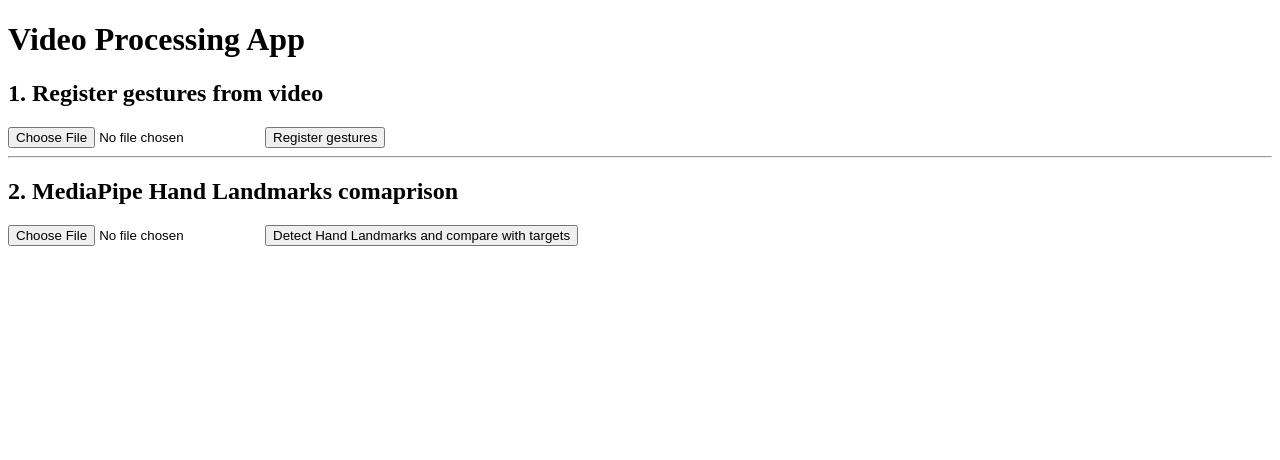
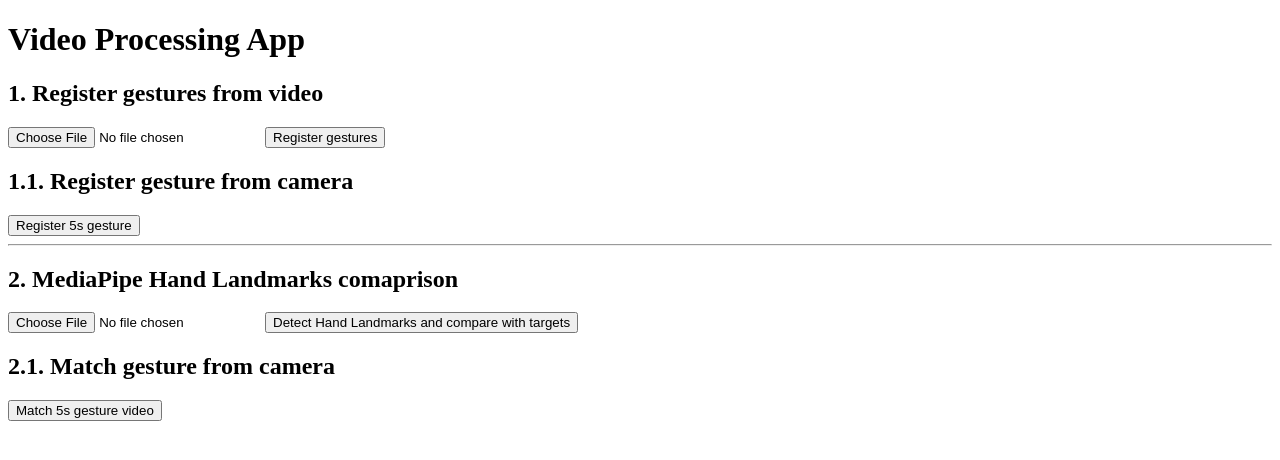
Before and after one commit to haimin777/GestureMatching, a Flask app: page / in a window 1280 px wide. Shown: the top 460 px of the page. Run offline with Flask 3, Linux system fonts and the light colour scheme.

Commit message:
using laptop camera

```diff
--- a/app.py
+++ b/app.py
@@ -6,6 +6,7 @@ import numpy as np
 import time
 import mediapipe as mp
 from utils import options, auto_rotate_frame, get_normilised_3d_points, p2p_distance, p2p_distance_fingers
+from utils import register_gesture, match_gestures
 import mediapipe as mp
 from scipy.spatial import procrustes
 
@@ -41,41 +42,8 @@ def extract_frames():
     filename = os.path.join(UPLOAD_FOLDER, video.filename)
     video.save(filename)
 
-
-
-    cap = cv2.VideoCapture(filename)
-    fps = cap.get(cv2.CAP_PROP_FPS)
-    frame_interval = int(fps * 0.5)  # frames per 0.5s
-
-    count = 0
-    saved = 0
-    targets = []
-    # clear folder
-    [os.remove(p) for p in glob.glob('frames/*')]
-
-
-    while True:
-        ret, frame = cap.read()
-        if not ret:
-            break
-
-        if count % frame_interval == 0:
-            frame = auto_rotate_frame(frame, exif_orientation=8)   # 8 = 90° left (most common for phones)
-            out_path = os.path.join(FRAME_FOLDER, f"frame_{saved}.jpg")
-            #vec, image, draw_data = get_rotation_invariant_vector(frame)
-            normalized = get_normilised_3d_points(frame, landmarker)
-            if normalized.shape == (21, 3):
-                targets.append(normalized)
-                saved += 1
-                cv2.imwrite(out_path, frame)
-                print('saved')
-
-        count += 1
-
-    cap.release()
-
-    np.save('target.npy', targets)
-    return f"Saved {saved} frames to folder '{FRAME_FOLDER}'"
+    registered_gestures_num = register_gesture(filename, landmarker)
+    return f"Saved {registered_gestures_num} frames to folder '{FRAME_FOLDER}'"
 
 
 # ----------------------------------------------------------
@@ -87,109 +55,12 @@ def hand_landmarks():
     filename = os.path.join(UPLOAD_FOLDER, video.filename)
     video.save(filename)
     targets = np.load('target.npy')
-    template_ind = 0
-    template = targets[template_ind]
+    #template_ind = 0
+    #template = targets[template_ind]
     [os.remove(p) for p in glob.glob('match/*')]
-    cap = cv2.VideoCapture(filename)
-    results_all = []
 
-    with mp_hands.Hands(static_image_mode=False,
-                        max_num_hands=2,
-                        min_detection_confidence=0.5,
-                        min_tracking_confidence=0.5) as hands:
+    targ_len, res_len = match_gestures(filename, landmarker, targets)
 
-        frame_id = 0
-        finger_1_points = [0, 1, 2, 3, 4]
-        finger_2_points = [0, 5, 6, 7, 8]
-        finger_3_points = [0, 9, 10, 11, 12]
-        finger_4_points = [0, 13, 14, 15, 16]
-        finger_5_points = [0, 17, 18, 19, 20]
-
-
-
-        while True:
-            ret, frame = cap.read()
-            if not ret:
-                break
-
-            if frame_id % 2  == 0:
-            #if True:
-                frame = auto_rotate_frame(frame, exif_orientation=8)
-                #frame = cv2.resize(frame, (512, 512))
-                vec = get_normilised_3d_points(frame, landmarker)
-                if vec.shape != (21,3):
-                    print('empty frame', frame_id)
-                    continue
-
-                #_, _, disparity_1 = procrustes(vec, template)
-                fing_1_vec = [vec[i] for i in finger_1_points]
-                fing_1_template = [template[i] for i in finger_1_points]
-
-                fing_2_vec = [vec[i] for i in finger_2_points]
-                fing_2_template = [template[i] for i in finger_2_points]
-
-                fing_3_vec = [vec[i] for i in finger_3_points]
-                fing_3_template = [template[i] for i in finger_3_points]
-
-                fing_4_vec = [vec[i] for i in finger_4_points]
-                fing_4_template = [template[i] for i in finger_4_points]
-
-                fing_5_vec = [vec[i] for i in finger_5_points]
-                fing_5_template = [template[i] for i in finger_5_points]
-
-                _, _, disparity_1 = procrustes(fing_1_vec, fing_1_template)
-                _, _, disparity_2 = procrustes(fing_2_vec, fing_2_template)
-                _, _, disparity_3 = procrustes(fing_3_vec, fing_3_template)
-                _, _, disparity_4 = procrustes(fing_4_vec, fing_4_template)
-                _, _, disparity_5 = procrustes(fing_5_vec, fing_5_template)
-
-                p2p, dist = p2p_distance(vec, template)
-                #p2p, dist = p2p_distance_fingers(vec, template)
-                max_p2p_dist = np.amax(dist)
-                p2p = round(p2p, 4)
-                disparity_1 = round(disparity_1, 4)
-                disparity_2 = round(disparity_2, 4)
-                print(max_p2p_dist, p2p, disparity_1, disparity_2)
-                if max(disparity_1,
-                        disparity_2,
-                        disparity_3,
-                        disparity_4,
-                        disparity_5) < 0.02:
-                    templ_img = cv2.imread(f'frames/frame_{template_ind}.jpg')
-                    #templ_img = cv2.resize(templ_img, (512, 512))
-                    cv2.putText(templ_img, f"TEMPLATE {template_ind}",
-                                (110, 300), cv2.FONT_HERSHEY_SIMPLEX, 1, (0, 255, 0), 2)
-                    res_img = np.concatenate([templ_img, frame], 1)
-                    res_img = cv2.resize(res_img, (512, 512))
-                    cv2.putText(res_img, f"P2P max dist {max_p2p_dist}",
-                                (70, 300), cv2.FONT_HERSHEY_SIMPLEX, 1, (0, 255, 0), 2)
-                    cv2.putText(res_img, f"Procrust dist fing1 {disparity_1}",
-                                (70, 330), cv2.FONT_HERSHEY_SIMPLEX, 1, (0, 255, 0), 2)
-                    cv2.putText(res_img, f"Procrust dist fing2 {disparity_2}",
-                                (70, 360), cv2.FONT_HERSHEY_SIMPLEX, 1, (0, 255, 0), 2)
-                    cv2.putText(res_img, f"Procrust dist fing3 {disparity_3}",
-                                (70, 390), cv2.FONT_HERSHEY_SIMPLEX, 1, (0, 255, 0), 2)
-                    cv2.putText(res_img, f"p2p aver {p2p}",
-                                (70, 430), cv2.FONT_HERSHEY_SIMPLEX, 1, (0, 255, 0), 2)
-
-                    cv2.imwrite(f'match/Match-{template_ind}.jpg', res_img)
-
-                    print(f'Match {template_ind}')
-                    results_all.append({'frame_id': frame_id,
-                                        'p2p':p2p,
-                                        'procruste_dist': disparity_1 })
-                    template_ind +=1
-                    if template_ind < len(targets):
-                        template = targets[template_ind]
-                    else:
-                        print('Full match')
-                        break
-
-            frame_id += 1
-
-    cap.release()
-    targ_len = len(targets)
-    res_len = len(results_all)
     if targ_len == res_len:
         return f"""s<h2>Full match. \
         Registerd gestures num {targ_len}, detected num {res_len} \n Matched frames in folder MATCH </h2> \
@@ -207,6 +78,97 @@ def hand_landmarks():
         """
 
 
+@app.route("/record_video", methods=["POST"])
+def record_video():
+    output_path = os.path.join(UPLOAD_FOLDER, "recorded_5s.mp4")
+
+    cap = cv2.VideoCapture(0)  # 0 = laptop camera
+
+    if not cap.isOpened():
+        return "Cannot open camera"
+
+    fps = 20.0
+    width = int(cap.get(cv2.CAP_PROP_FRAME_WIDTH))
+    height = int(cap.get(cv2.CAP_PROP_FRAME_HEIGHT))
+
+    fourcc = cv2.VideoWriter_fourcc(*"mp4v")
+    out = cv2.VideoWriter(output_path, fourcc, fps, (width, height))
+
+    start_time = time.time()
+
+    while time.time() - start_time < 5:  # record 5 seconds
+        ret, frame = cap.read()
+        if not ret:
+            break
+
+        out.write(frame)
+
+    cap.release()
+    out.release()
+    # register gestures from saved video
+    [os.remove(p) for p in glob.glob('match/*')]
+
+    registered_gestures_num = register_gesture(output_path, landmarker)
+
+
+    return f"""
+    <h2>Recording finished!</h2>
+    <p>Saved video: recorded_5s.mp4</p>
+    <p>Saved gestures: {registered_gestures_num}</p>
+
+    <form action="/" method="get">
+        <button type="submit">Home</button>
+    </form>
+    """
+
+@app.route("/match_video", methods=["POST"])
+def match_video():
+    output_path = os.path.join(UPLOAD_FOLDER, "recorded_5s_for_match.mp4")
+
+    cap = cv2.VideoCapture(0)  # 0 = laptop camera
+
+    if not cap.isOpened():
+        return "Cannot open camera"
+
+    fps = 20.0
+    width = int(cap.get(cv2.CAP_PROP_FRAME_WIDTH))
+    height = int(cap.get(cv2.CAP_PROP_FRAME_HEIGHT))
+
+    fourcc = cv2.VideoWriter_fourcc(*"mp4v")
+    out = cv2.VideoWriter(output_path, fourcc, fps, (width, height))
+
+    start_time = time.time()
+
+    while time.time() - start_time < 5:  # record 5 seconds
+        ret, frame = cap.read()
+        if not ret:
+            break
+
+        out.write(frame)
+
+    cap.release()
+    out.release()
+    # Match gestures from saved video
+    targets = np.load('target.npy')
+    [os.remove(p) for p in glob.glob('match/*')]
+    targ_len, res_len = match_gestures(output_path, landmarker, targets)
+
+    if targ_len == res_len:
+        return f"""s<h2>Full match. \
+        Registerd gestures num {targ_len}, detected num {res_len} \n Matched frames in folder MATCH </h2> \
+        <form action="/" method="get"> \
+            <button type="submit">Home</button>
+        </form>
+        """
+    else:
+
+        #return jsonify(results_all)
+        return f"""<h2>NOT matched. Registerd gestures num {targ_len}, detected num {res_len}</h2>
+        <form action="/" method="get"> \
+            <button type="submit">Home</button>
+        </form>
+        """
+
 
 if __name__ == "__main__":
     app.run(debug=True)
--- a/templates/index.html
+++ b/templates/index.html
@@ -13,6 +13,11 @@
     <button type="submit">Register gestures</button>
 </form>
 
+<h2>1.1. Register gesture from camera</h2>
+<form action="/record_video" method="post">
+    <button type="submit">Register 5s gesture</button>
+</form>
+
 <hr>
 
 <h2>2. MediaPipe Hand Landmarks comaprison</h2>
@@ -21,5 +26,10 @@
     <button type="submit">Detect Hand Landmarks and compare with targets</button>
 </form>
 
+<h2>2.1. Match gesture from camera</h2>
+<form action="/match_video" method="post">
+    <button type="submit">Match 5s gesture video</button>
+</form>
+
 </body>
 </html>
```
Also changed, not shown: utils.py (+162 -0 lines), 1 other file.
